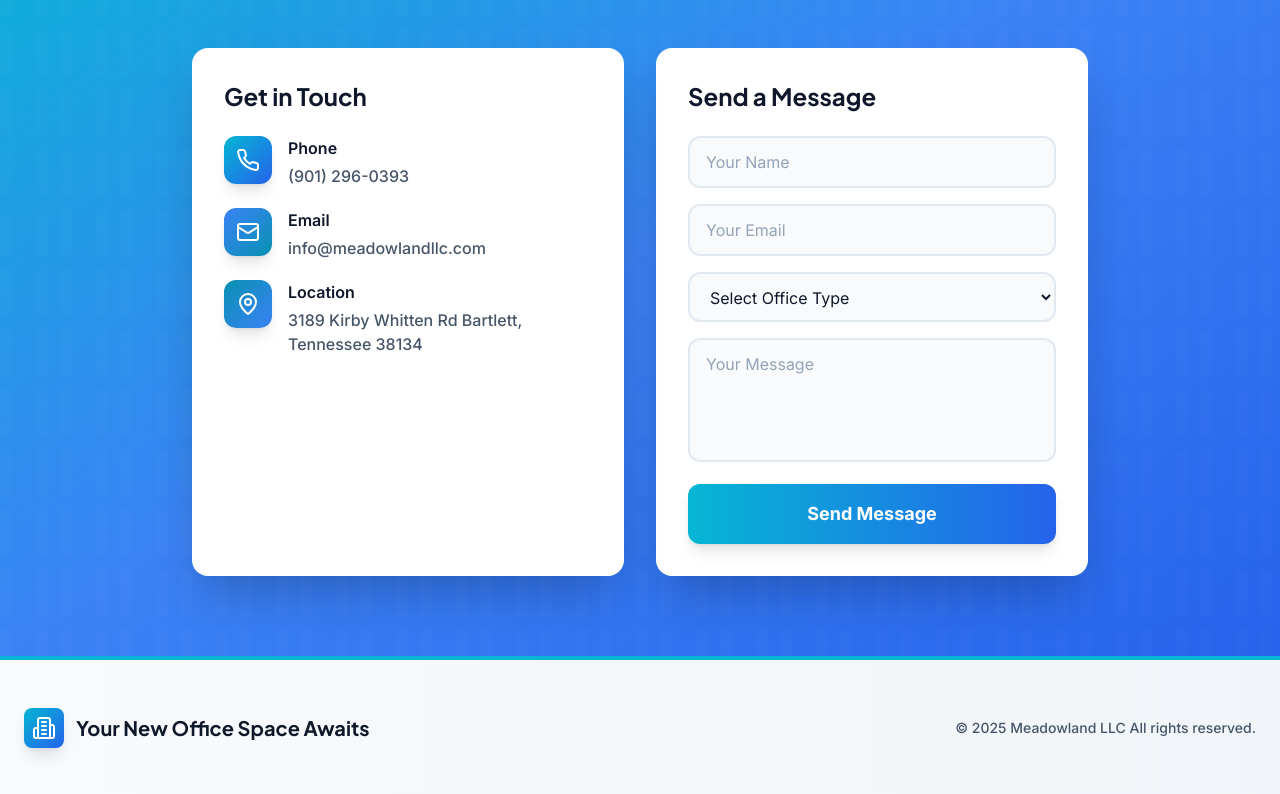
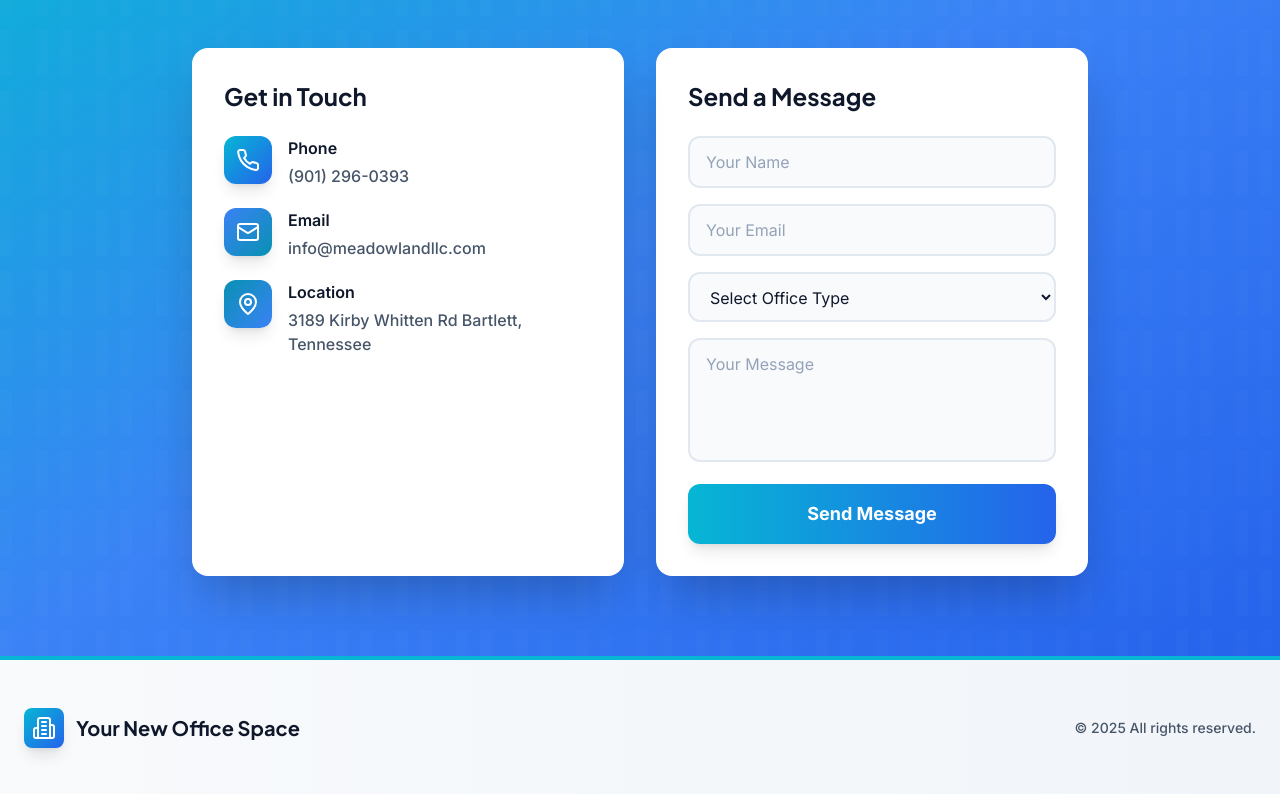
Before and after one commit to troy6363/office-space, a React (Vite) app: page / in a window 1280 px wide. Shown: the part 2469-3263 px from the top of the page. Built offline with nearby package versions, Linux system fonts and the light colour scheme.

Commit message:
Updated App.tsx

```diff
--- a/src/App.tsx
+++ b/src/App.tsx
@@ -321,7 +321,7 @@ function App() {
                     </div>
                     <div>
                       <p className="font-semibold mb-1 text-slate-900">Location</p>
-                      <p className="text-slate-600 font-medium">3189 Kirby Whitten Rd Bartlett, Tennessee 38134</p>
+                      <p className="text-slate-600 font-medium">3189 Kirby Whitten Rd Bartlett, Tennessee</p>
                     </div>
                   </div>
                 </div>
@@ -398,10 +398,10 @@ function App() {
               <div className="w-10 h-10 bg-gradient-to-br from-cyan-500 to-blue-600 rounded-lg flex items-center justify-center shadow-lg">
                 <Building2 className="w-6 h-6 text-white" />
               </div>
-              <span className="text-xl font-heading font-bold text-slate-900">Your New Office Space Awaits</span>
+              <span className="text-xl font-heading font-bold text-slate-900">Your New Office Space</span>
             </div>
             <p className="text-sm font-medium text-slate-600">
-              © 2025 Meadowland LLC All rights reserved.
+              © 2025 All rights reserved.
             </p>
           </div>
         </div>
```
